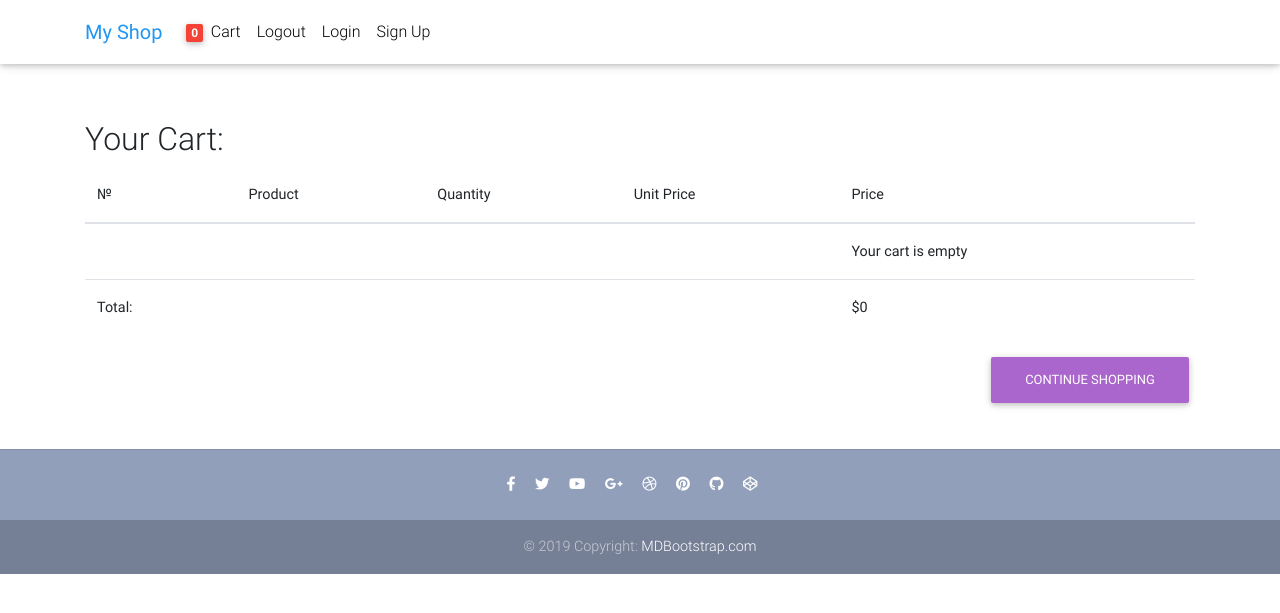
After one commit to maresh88/django-shop-sample, a Django app: page /cart/detail/ in a window 1280 px wide. The commit adds this page. Shown: the top 613 px of the page. Run offline with Django 3.2, Linux system fonts and the light colour scheme; some libraries are stand-ins or nearby versions.

Commit message:
adding Cart summary on cart_detail.html

```diff
--- a/cart/cart.py
+++ b/cart/cart.py
@@ -62,8 +62,10 @@ class Cart:
         product_ids = self.cart.keys()
         products = Product.objects.filter(id__in=product_ids)
         cart = self.cart.copy()
+
         for product in products:
             cart[str(product.id)]['product'] = product
+
         for item in cart.values():
             item['price'] = Decimal(item['price'])
             item['total_price'] = item['price'] * item['quantity']
@@ -78,7 +80,6 @@ class Cart:
     def get_total_price(self):
         """
         total price of the cart
-        :return:
         """
         return sum(Decimal(item['price']) * item['quantity'] for item in self.cart.values())
 
--- a/cart/urls.py
+++ b/cart/urls.py
@@ -7,4 +7,5 @@ app_name = 'cart'
 
 urlpatterns = [
     path('add/<int:product_id>/', views.CartAdd.as_view(), name='add_to_cart'),
+    path('detail/', views.CartDetail.as_view(), name='cart_detail'),
 ]
--- a/cart/views.py
+++ b/cart/views.py
@@ -1,5 +1,5 @@
 from django.shortcuts import get_object_or_404
-from django.views.generic.base import View
+from django.views.generic.base import View, TemplateView
 from django.http import JsonResponse
 from .cart import Cart
 from shop.models import Product
@@ -11,3 +11,7 @@ class CartAdd(View):
         product = get_object_or_404(Product, id=product_id)
         cart.add(product=product)
         return JsonResponse({'total_cart_qty': cart.__len__()})
+
+
+class CartDetail(TemplateView):
+    template_name = 'cart/cart_detail.html'
--- a/config/settings.py
+++ b/config/settings.py
@@ -29,6 +29,7 @@ INSTALLED_APPS = [
 
     # libs
     'debug_toolbar',
+    'easy_thumbnails',
 
     # apps
     'shop',
--- /dev/null
+++ b/templates/cart/cart_detail.html
@@ -0,0 +1,84 @@
+{% extends 'base.html' %}
+{% load thumbnail %}
+
+{% block title %}
+    <title>Your Cart</title>
+{% endblock title %}
+
+{% block content %}
+
+    <main class="mt-5 pt-4">
+        <div class="container mt-5">
+            <div class="table-responsive">
+                <h2>Your Cart:</h2>
+                <table class="table">
+                    <thead>
+                    <tr>
+                        <th scope="col">№</th>
+                        <th scope="col">Product</th>
+                        <th scope="col">Quantity</th>
+                        <th scope="col">Unit Price</th>
+                        <th scope="col">Price</th>
+                    </tr>
+                    </thead>
+                    <tbody>
+                    {% for item  in cart %}
+                        {% with item.product as product %}
+                            <tr>
+                                <th scope="row">{{ forloop.counter }}</th>
+                                <td>
+                                    {% if product.image.url %}
+                                        <a href="{{ product.image.url }}">
+                                            <img src="{% thumbnail product.image 50x0 %}">
+                                        </a>
+                                    {% endif %}
+                                    <a href="{{ product.get_absolute_url }}">{{ product.name }}</a>
+                                </td>
+                                <td>
+                                    <button type="submit" class="btn-sm btn-outline border-0 mr-1" aria-hidden="true"><i
+                                            class="fas fa-minus" aria-hidden="true"></i></button>
+                                    {{ item.quantity }}
+                                    <button type="submit" class="btn-sm btn-outline border-0 ml-1" aria-hidden="true"><i
+                                            class="fas fa-plus" aria-hidden="true"></i></button>
+                                </td>
+
+                                <td>${{ item.price }}</td>
+                                <td>${{ item.total_price }}
+
+                                <span>
+                                    <button style="border: none;
+                                      background-color: transparent;
+                                      outline: none;"><i class="fas fa-trash ml-3"></i>
+                                    </button>
+                                </span>
+                                </td>
+                            </tr>
+                        {% endwith %}
+                    {% empty %}
+                        <tr>
+                            <td colspan="4"></td>
+                            <td><b>Your cart is empty</b></td>
+                        </tr>
+
+                    {% endfor %}
+                    <tr>
+                        <td><b>Total:</b></td>
+                        <td colspan="3"></td>
+                        <td><b>${{ cart.get_total_price }}</b></td>
+                    </tr>
+
+                    </tbody>
+                </table>
+
+                <p class="text-right">
+                    <a href="{% url "shop:homepage" %}" class="btn btn-secondary">
+                        Continue shopping</a>
+                    {% if cart|length %}
+                        <a href="#" class="btn btn-primary">Checkout</a>
+                        </p>
+                    {% endif %}
+            </div>
+        </div>
+    </main>
+
+{% endblock content %}
--- a/templates/navbar.html
+++ b/templates/navbar.html
@@ -18,7 +18,7 @@
             <!-- Right -->
             <ul class="navbar-nav nav-flex-icons">
                 <li class="nav-item">
-                    <a href="#" class="nav-link waves-effect">
+                    <a href="{% url "cart:cart_detail" %}" class="nav-link waves-effect">
                         {% with cart|length as total_items %}
                             <span id="total-cart-qty" class="badge red z-depth-1 mr-1">{{ total_items }}</span>
                         {% endwith %}
```
